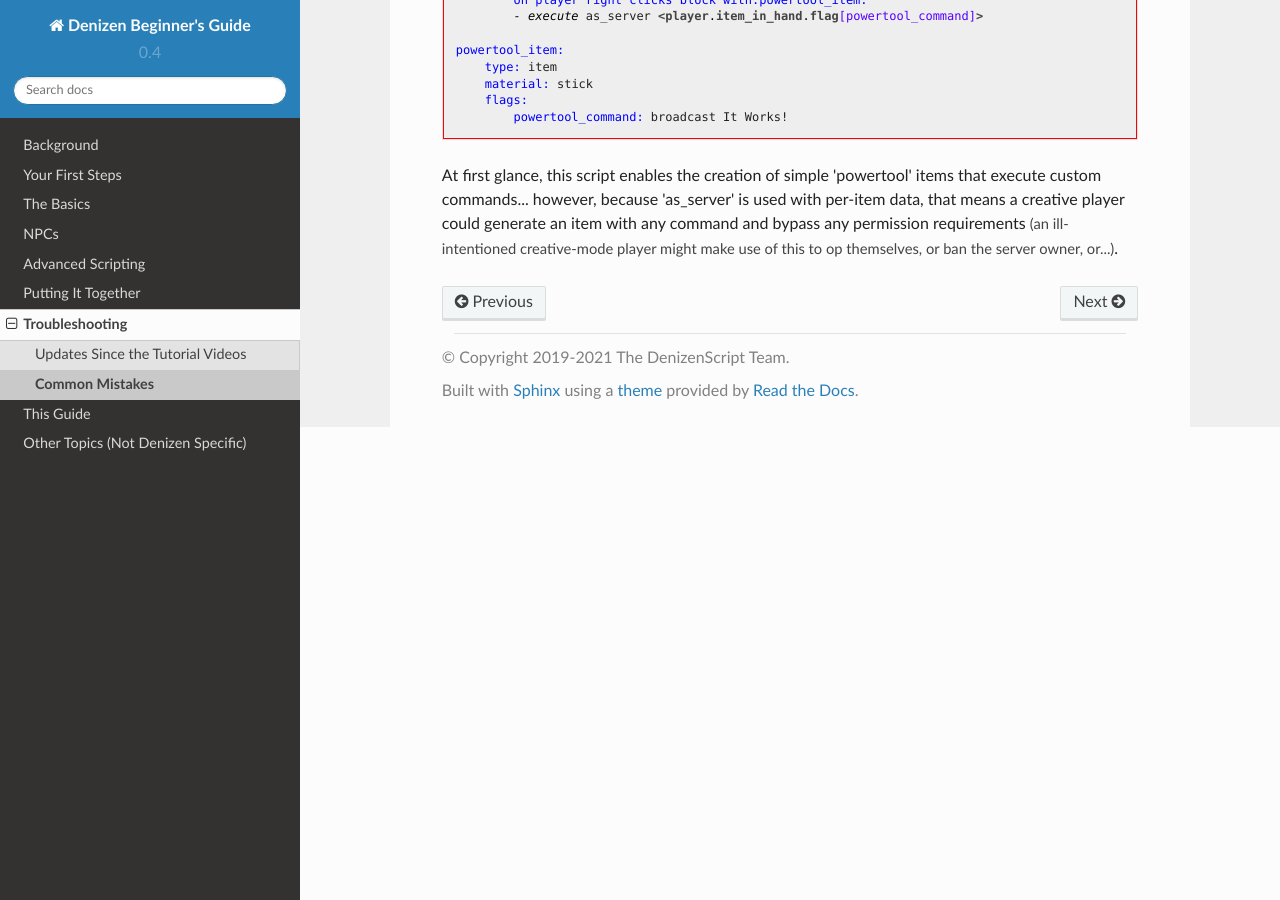
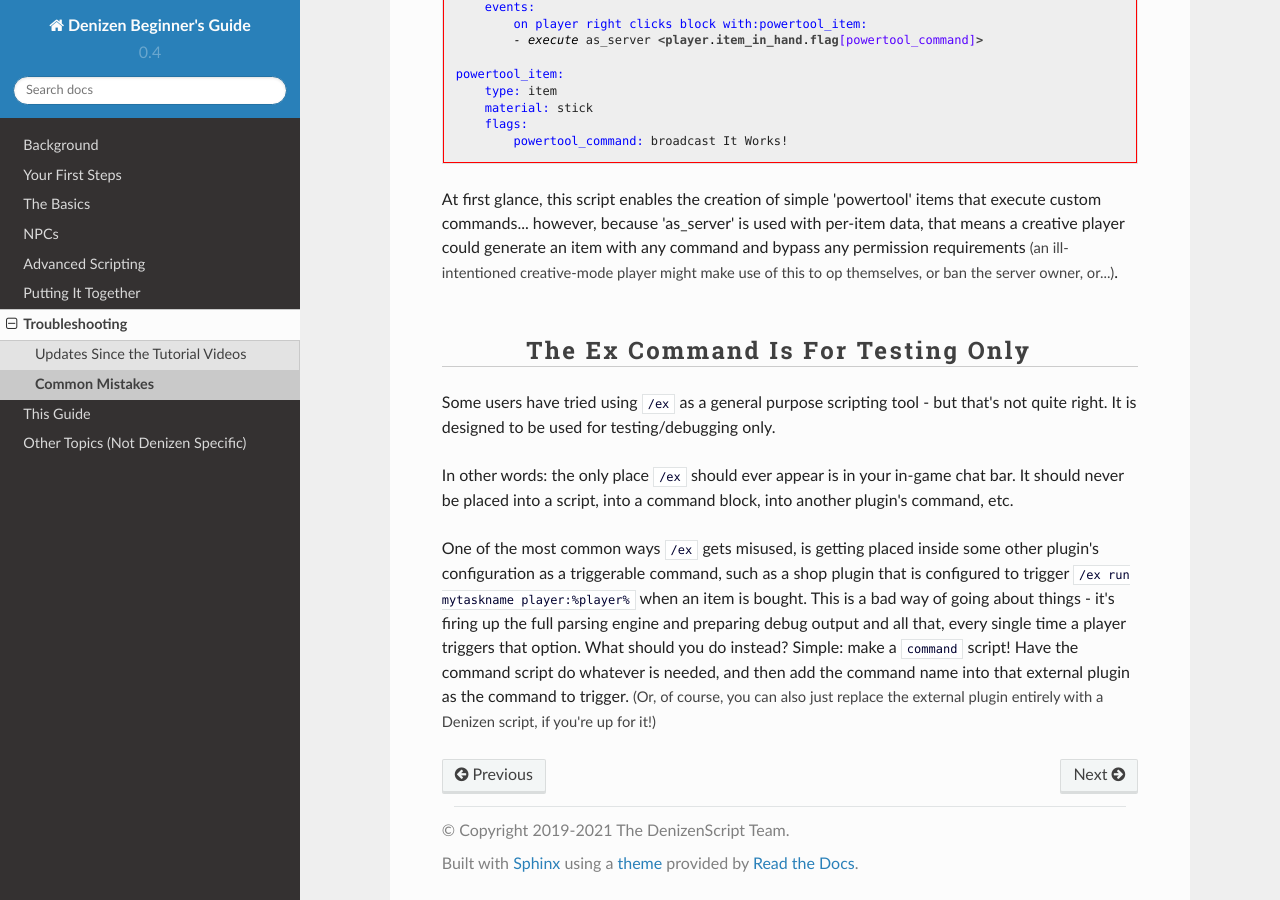
Before and after one commit to DenizenScript/Denizen-Beginners-Guide, a Sphinx documentation site: the page built from source/guides/troubleshooting/common-mistakes.md, in a window 1280 px wide and 900 px high, scrolled down 17304 px. Built offline with Sphinx 7.4.7 and the Read the Docs theme 2.0.0, drawn with Linux system fonts in a browser that asks for light colours; some of the changed text lies outside the part shown.

Commit message:
common mistakes: ex command is for testing

````diff
--- a/source/guides/troubleshooting/common-mistakes.md
+++ b/source/guides/troubleshooting/common-mistakes.md
@@ -407,3 +407,11 @@ powertool_item:
 ```
 
 At first glance, this script enables the creation of simple 'powertool' items that execute custom commands... however, because 'as_server' is used with per-item data, that means a creative player could generate an item with any command and bypass any permission requirements <span class="parens">(an ill-intentioned creative-mode player might make use of this to op themselves, or ban the server owner, or...)</span>.
+
+### The Ex Command Is For Testing Only
+
+Some users have tried using `/ex` as a general purpose scripting tool - but that's not quite right. It is designed to be used for testing/debugging only.
+
+In other words: the only place `/ex` should ever appear is in your in-game chat bar. It should never be placed into a script, into a command block, into another plugin's command, etc.
+
+One of the most common ways `/ex` gets misused, is getting placed inside some other plugin's configuration as a triggerable command, such as a shop plugin that is configured to trigger `/ex run mytaskname player:%player%` when an item is bought. This is a bad way of going about things - it's firing up the full parsing engine and preparing debug output and all that, every single time a player triggers that option. What should you do instead? Simple: make a `command` script! Have the command script do whatever is needed, and then add the command name into that external plugin as the command to trigger. <span class="parens">(Or, of course, you can also just replace the external plugin entirely with a Denizen script, if you're up for it!)</span>
````
